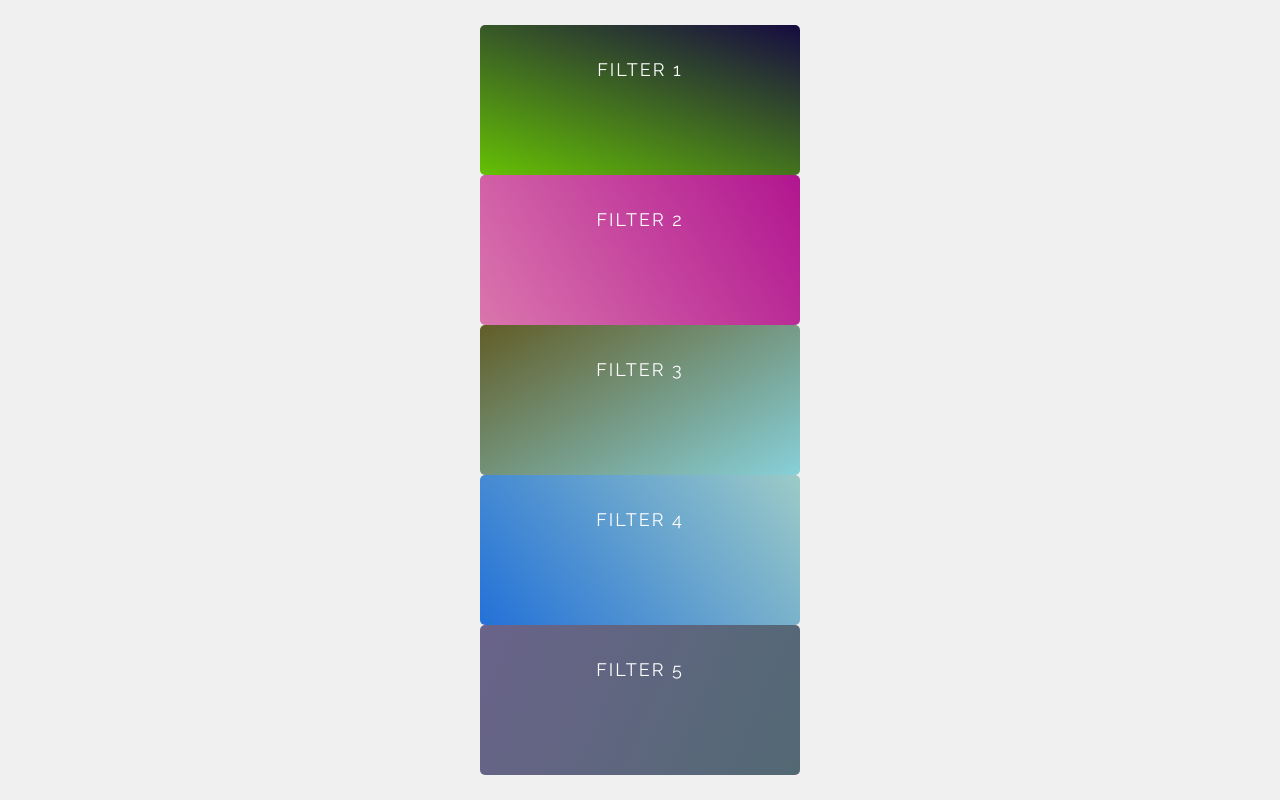
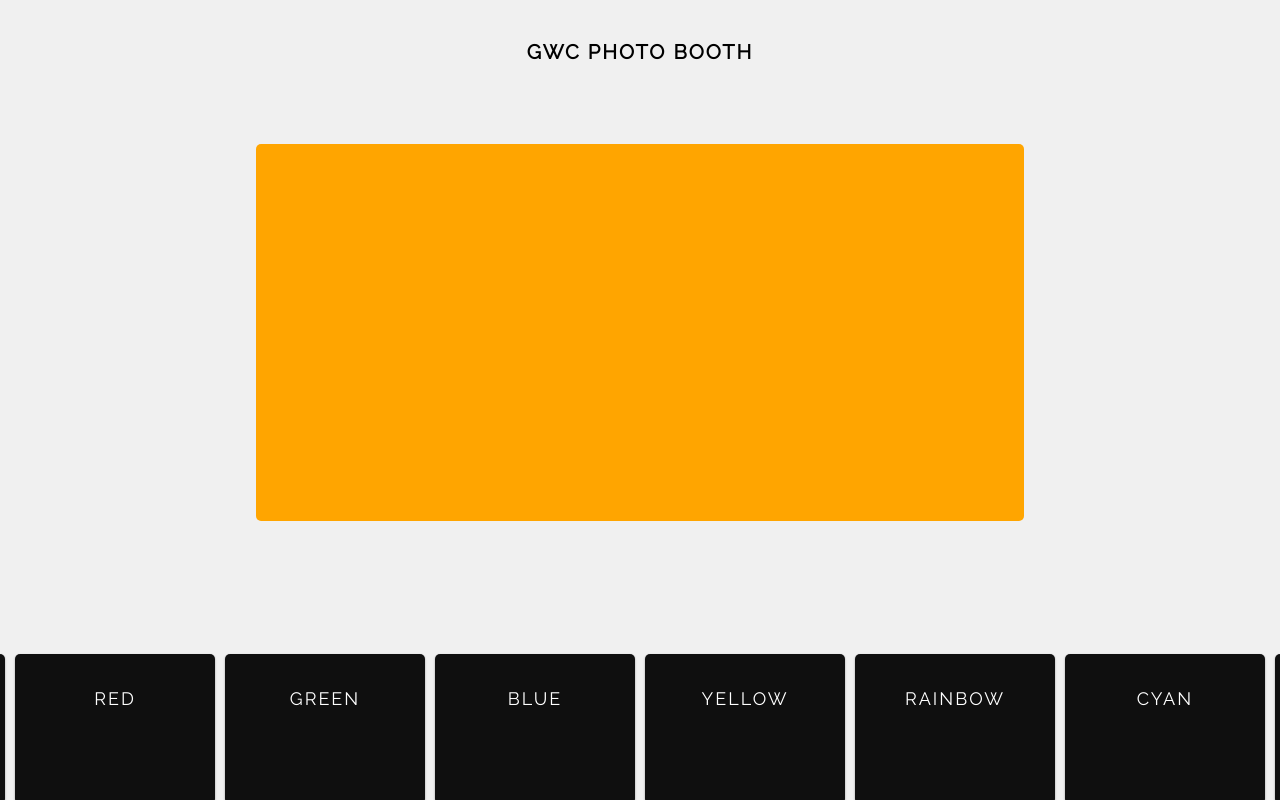
Before and after one commit to lucasrose/gwc-photo-booth, a React (Create React App) app: page / in a window 1280 px wide. Built offline with nearby package versions, Linux system fonts and the light colour scheme.

Commit message:
fix styling

```diff
--- a/src/App.css
+++ b/src/App.css
@@ -1,5 +1,10 @@
 .App {
   text-align: center;
+  display: flex;
+  width: 100vw;
+  height: 100vh;
+      display: flex;
+    flex-direction: column;
 }
 
 .App-header {
--- a/src/App.js
+++ b/src/App.js
@@ -1,12 +1,20 @@
-import React from 'react';
+import React, { useState, useEffect } from 'react';
 import SplashScreen from './components/SplashScreen';
+import Main from './components/Main';
 import './App.css';
 
 function App() {
+  const [hasLoaded, setHasLoaded] = useState(false);
+
+  useEffect(() => {
+    setTimeout(() => {
+      setHasLoaded(true);
+    }, 3000);
+  }, []);
 
   return (
     <div className="App">
-      <SplashScreen/>
+      {!hasLoaded ? <SplashScreen/> : <Main/>}
     </div>
   );
 }
--- a/src/components/Booth.jsx
+++ b/src/components/Booth.jsx
@@ -1,10 +1,10 @@
 import React, { useState, useEffect } from 'react';
+import '../styles/filterBooth.css';
 
 function Booth() {
-
+  //TODO: ADD CANVAS HERE
   return (
-    <div>
-      BOOTH
+    <div className="filter-booth">
     </div>
   );
 }
--- /dev/null
+++ b/src/components/FilterBoothTitle.jsx
@@ -0,0 +1,11 @@
+import React, { useState, useEffect } from 'react';
+import '../styles/filterBooth.css';
+
+function FilterBoothTitle(props) {
+  const { name} = props;
+  return (
+    <div className="filter-booth-title">{name}</div>
+  );
+}
+
+export default FilterBoothTitle;
--- a/src/components/FilterItem.jsx
+++ b/src/components/FilterItem.jsx
@@ -1,13 +1,12 @@
 import React, { useState, useEffect } from 'react';
-import '../styles/list.css';
+import '../styles/filterBooth.css';
 import { generateGradient } from '../utilities/helpers';
-
 
 function FilterItem(props) {
   const backgroundColor = generateGradient();
-  const { name, onClick} = props;
+  const { name, handleClick} = props;
   return (
-    <div className="filter-item" style={{"background": backgroundColor}} onClick={onClick}>{name}</div>
+    <div className="filter-item" style={{"background": '#0f0f0f'}} onClick={handleClick}>{name}</div>
   );
 }
 
--- a/src/components/FilterList.jsx
+++ b/src/components/FilterList.jsx
@@ -1,7 +1,7 @@
 import React, { useState, useEffect } from 'react';
 import FilterItem from './FilterItem';
 import { getFilters } from '../utilities/helpers';
-import '../styles/list.css';
+import '../styles/filterBooth.css';
 
 function FilterList(props) {
   const { handleClick } = props;
@@ -9,7 +9,7 @@ function FilterList(props) {
   return (
     <div className="filter-list">
       { filters.map((filter, index) => {
-        return <FilterItem key={index} name={filter} onClick={() => handleClick(index)} />
+        return <FilterItem key={index} name={filter} handleClick={handleClick} />
       })}
     </div>
   );
--- a/src/components/Main.jsx
+++ b/src/components/Main.jsx
@@ -1,15 +1,18 @@
 import React, {useState} from 'react';
 import FilterList from './FilterList';
 import Booth from './Booth';
+import FilterBoothTitle from './FilterBoothTitle';
 
 function Main() {
   const [currentFilter, setCurrentFilter] = useState(null);
   return (
-    <div>
+    <>
+      <FilterBoothTitle name="GWC Photo Booth"/>
+      <Booth/>
       <FilterList
         handleClick={setCurrentFilter}
       />
-    </div>
+    </>
   );
 }
 
--- a/src/components/SplashScreen.jsx
+++ b/src/components/SplashScreen.jsx
@@ -1,30 +1,15 @@
 import React, { useState, useEffect } from 'react';
 import logo from '../logo.png';
-import { generateGradient } from '../utilities/helpers';
 import LoadingBar from './LoadingBar';
-import Main from './Main';
 import '../styles/splash.css';
 
-const backgroundColor = generateGradient();
-
 function SplashScreen() {
-  const [hasLoaded, setHasLoaded] = useState(false);
-
-  useEffect(() => {
-    setTimeout(() => {
-      setHasLoaded(true);
-    }, 1000);
-  }, []);
 
   return (
-    <>
-    {!hasLoaded ?
-      <div className="splash-screen" style={{'background': backgroundColor}}>
-        <img src={logo} className="App-logo" alt="logo" />
-        <LoadingBar/>
-      </div> : <Main/>
-    }
-    </>
+    <div className="splash-screen">
+      <img src={logo} className="App-logo" alt="logo" />
+      <LoadingBar/>
+    </div>
   );
 }
 
--- /dev/null
+++ b/src/styles/filterBooth.css
@@ -0,0 +1,48 @@
+.filter-item {
+  min-width: 200px;
+  height: 150px;
+  overflow: visible;
+  pointer-events: auto;
+  transform-origin: 50% 50% 0px;
+  color: white;
+  line-height: 90px;
+  font-size: 18px;
+  background: lightblue;
+  text-transform: uppercase;
+  letter-spacing: 2px;
+  margin: 5px;
+  text-align: center;
+  flex: 0 0 auto;
+  top: 50%;
+  border-radius: 5px;
+  box-shadow: 0 1px 3px rgba(0,0,0,0.12), 0 1px 2px rgba(0,0,0,0.24);
+  transition: all 0.3s cubic-bezier(.25,.8,.25,1);
+}
+
+.filter-list {
+  width:100%;
+  justify-content: center;
+  align-content: center;
+  left: 0;
+  margin-top: 8em;
+  display: flex;
+  flex-wrap: nowrap;
+  overflow-x: auto;
+}
+
+.filter-booth {
+  background: orange;
+  width: 60%;
+  height: 50%;
+  flex-basis: center;
+  margin-left: 20%;
+  margin-top: 5em;
+  left: 0;
+  border-radius: 5px;
+}
+
+.filter-booth-title {
+  margin-top: 2em;
+  font-size: 20px;
+  font-weight: 800;
+}
--- a/src/styles/list.css
+++ /dev/null
@@ -1,14 +0,0 @@
-.filter-item {
-  width: 320px;
-  height: 150px;
-  overflow: visible;
-  pointer-events: auto;
-  transform-origin: 50% 50% 0px;
-  border-radius: 5px;
-  color: white;
-  line-height: 90px;
-  font-size: 18px;
-  background: lightblue;
-  text-transform: uppercase;
-  letter-spacing: 2px;
-}
--- a/src/utilities/helpers.jsx
+++ b/src/utilities/helpers.jsx
@@ -18,5 +18,5 @@ export const generateGradient = () => {
 }
 
 export const getFilters = () => {
-  return ['Filter 1', 'Filter 2', 'Filter 3', 'Filter 4', 'Filter 5'];
+  return ['Grayscale', 'Inverted', 'Red', 'Green', 'Blue', 'Yellow', 'Rainbow', 'Cyan', 'Pixelated', 'Blurry'];
 }
```
